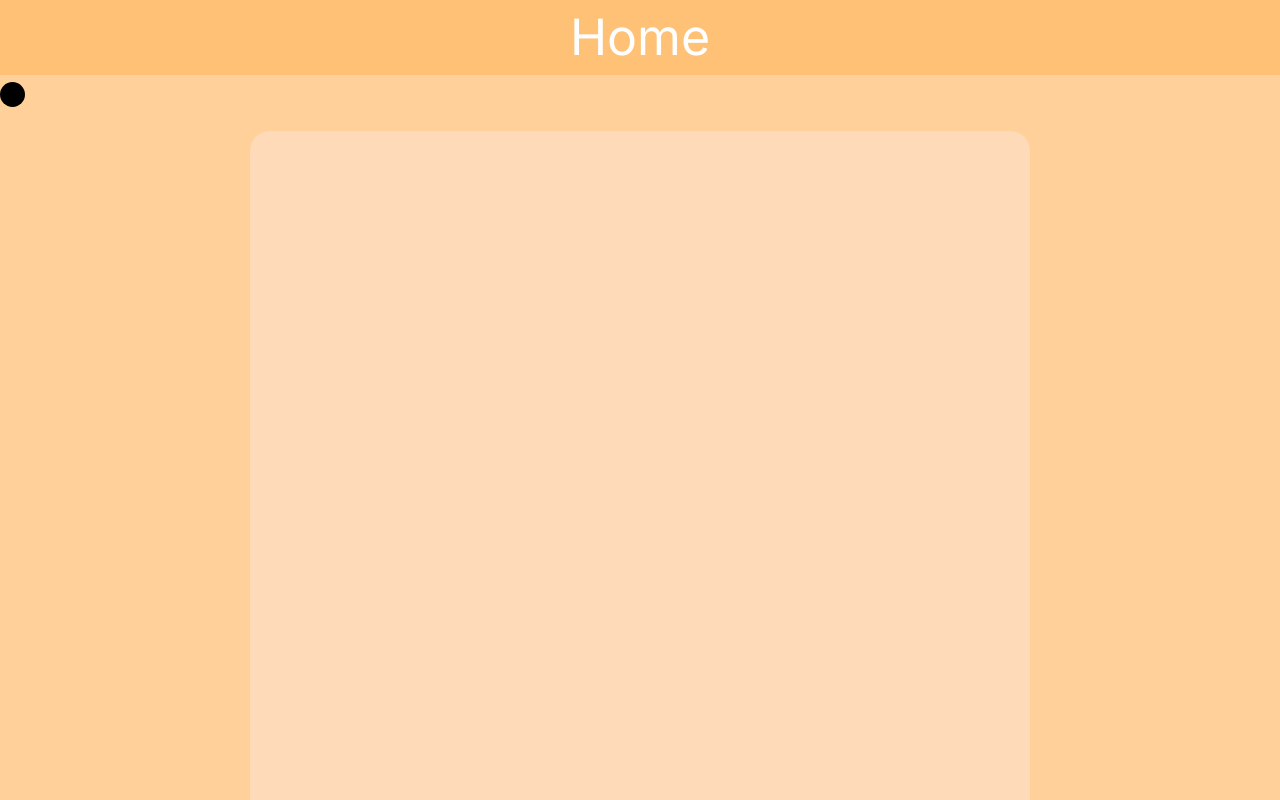
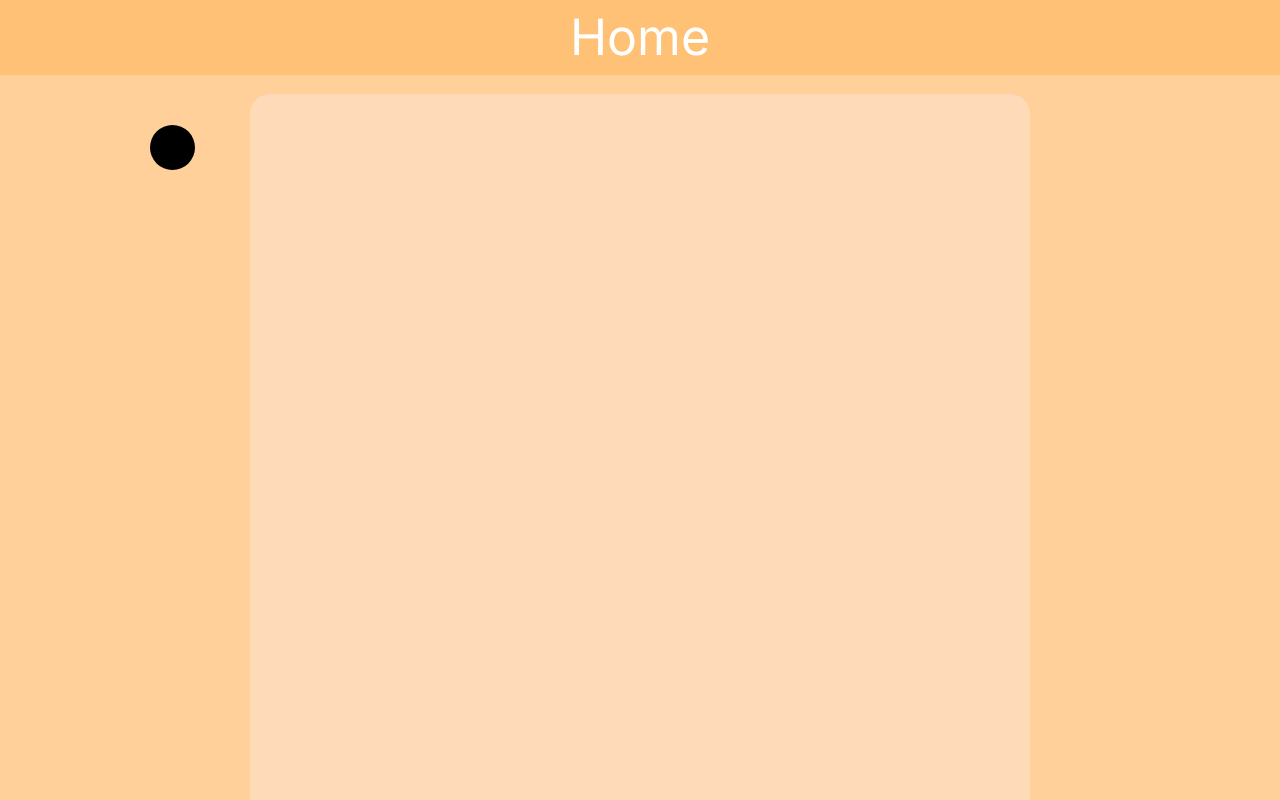
Before and after one commit to Ohmarkg/productivity, a Next.js app: page /homepage in a window 1280 px wide. Shown: the top 800 px of the page. Built offline with nearby package versions, Linux system fonts and the light colour scheme.

Commit message:
minor changes

```diff
--- a/src/app/homepage/page.js
+++ b/src/app/homepage/page.js
@@ -73,14 +73,14 @@ const Show = () => {
             <h1 style={{textAlign:'center', backgroundColor: '#ffc175', fontSize: '50px', color: 'white', width: 'auto', marginBottom: '7px'}}>
                 Home
             </h1>
-            <button onClick={handleClick} style={{display:'flex', justifyContent: 'center', alignItems:'center', fontSize:'20px', backgroundColor:'black', borderRadius:'50px', height:'25px', width:'25px', margin:'0px 0px', position: 'sticky', top:'0'}}>
+            <button onClick={handleClick} style={{display:'flex', justifyContent: 'center', alignItems:'center', fontSize:'45px', backgroundColor:'black', borderRadius:'50px', height:'45px', width:'45px', marginLeft:'150px', marginTop:'50px', marginBottom:'-100px', position: 'sticky', top:'10px'}}>
                     +
             </button>
             <br></br>
             <div style={{backgroundColor:'PeachPuff', height:'100vh', height:'auto', minHeight:'100vh', width:'auto', margin:'0px 250px', borderRadius: '20px', padding:'10px 0px'}}>
                 {projects.map((project) =>
                     <div key={project.id} className="text-5xl font-bold font-sans_serif text-gray-700 items-center flex justify-center" style={{display: 'flex', justifyContent: 'space-between', padding: '10px 20px', borderRadius: '50px',backgroundColor: 'white',color: 'dark-gray-700',textAlign: 'center', margin: '10px 50px'}}>
-                        <div style={{width: 'fit', display: 'flex', justifyContent: 'center'}}>
+                        <div style={{display: 'flex', justifyContent: 'center', width: 'auto'}}>
                             <EditText text={project.text} onTextChange={newText => handleTextChange(project.id, newText)} />
                         </div>
                         <div style={{display: 'flex', justifyContent: 'space-between', padding: '10px 20px', borderRadius: '50px',backgroundColor: 'red',color: 'dark-gray-700',textAlign: 'center'}}>
```
